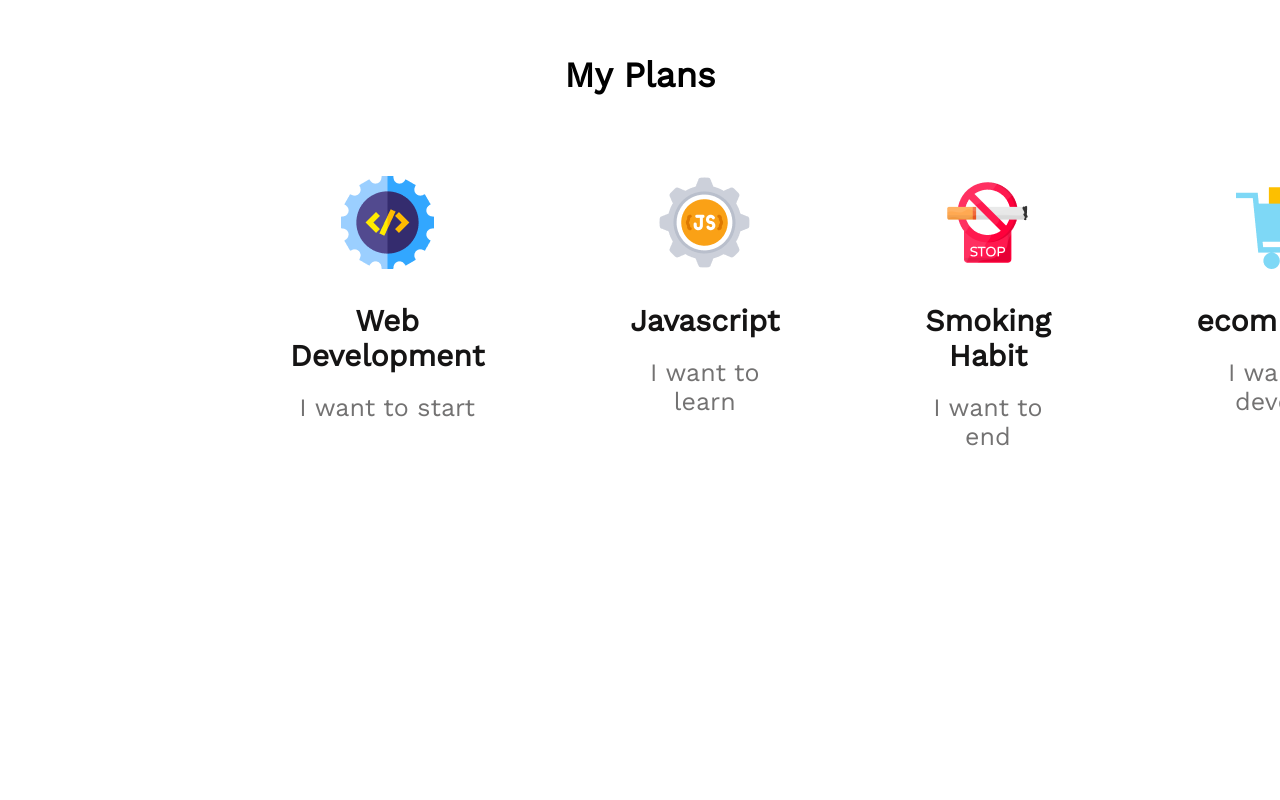
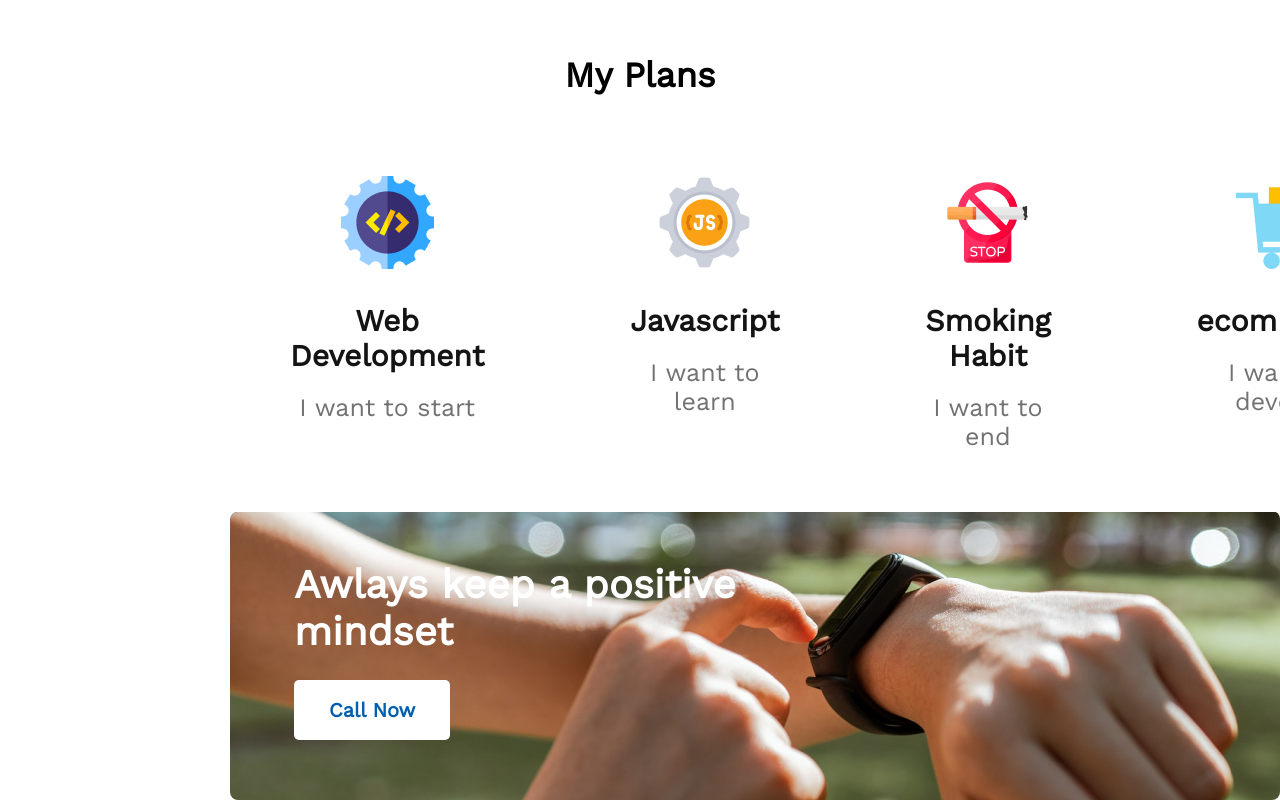
Before and after one commit to mehedyint/first-assignment, a plain HTML site: page index.html in a window 1280 px wide. Shown: the part 2075-2875 px from the top of the page. Before the commit the page ends 2586 px from the top, so only its background shows below. Drawn offline with nearby package versions, Linux system fonts and the light colour scheme.

Commit message:
gradient section

```diff
--- a/index.html
+++ b/index.html
@@ -65,6 +65,12 @@
                 </div>
             </div>
         </section>
+        <!-- gradient section -->
+        <section class="gradient">
+            <h3 class="gradient-title">Awlays keep a positive <br>
+                mindset</h3>
+            <button class="callnow-btn">Call Now</button>
+        </section>
     </main>
 </body>
 
--- a/styles/assignment.css
+++ b/styles/assignment.css
@@ -122,3 +122,33 @@ nav li {
     font-weight: 500;
     font-size: 25px;
 }
+
+/* gradient styles  */
+.gradient {
+    margin-left: 230px;
+    background-image: url(../images/watch.png), url(../images/gradient1.png);
+    background-repeat: no-repeat;
+    color: #ffffff;
+    border-radius: 8px;
+}
+
+.gradient-title {
+    padding-top: 50px;
+    margin-left: 64px;
+    font-weight: 700;
+    font-size: 40px;
+}
+
+.callnow-btn {
+    margin-top: 25px;
+    margin-bottom: 60px;
+    color: #005FAC;
+    font-weight: 700;
+    font-size: 20px;
+    border: 0;
+    padding: 18px 35px;
+    border-radius: 5px;
+    background: #FFFFFF;
+    margin-left: 64px;
+}
+/* footer section  */
```
